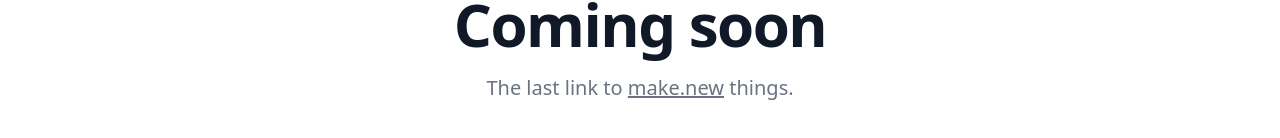
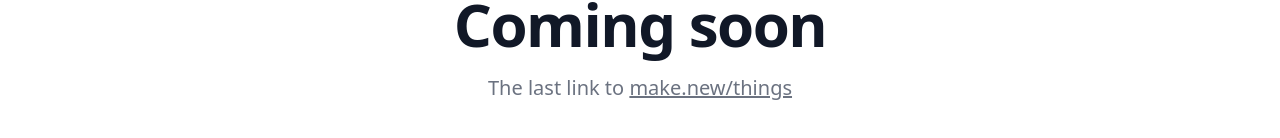
Before and after one commit to actionshq/make-new, a Vue app: page / in a window 1280 px wide. Shown: the part 222-360 px from the top of the page. Built offline with nearby package versions, Linux system fonts and the light colour scheme.

Commit message:
feat: update coming soon subline

```diff
--- a/src/views/Index.vue
+++ b/src/views/Index.vue
@@ -18,7 +18,7 @@
                 <div class="text-center">
                     <p class="mt-1 text-4xl font-bold tracking-tight text-gray-900 sm:text-5xl lg:text-6xl">Coming soon</p>
                     <p class="mx-auto mt-5 max-w-xl text-xl text-gray-500">
-                        The last link to <u>make.new</u> things.
+                        The last link to <a href="/things" class="underline">make.new/things</a>
                     </p>
                 </div>
             </div>
```
